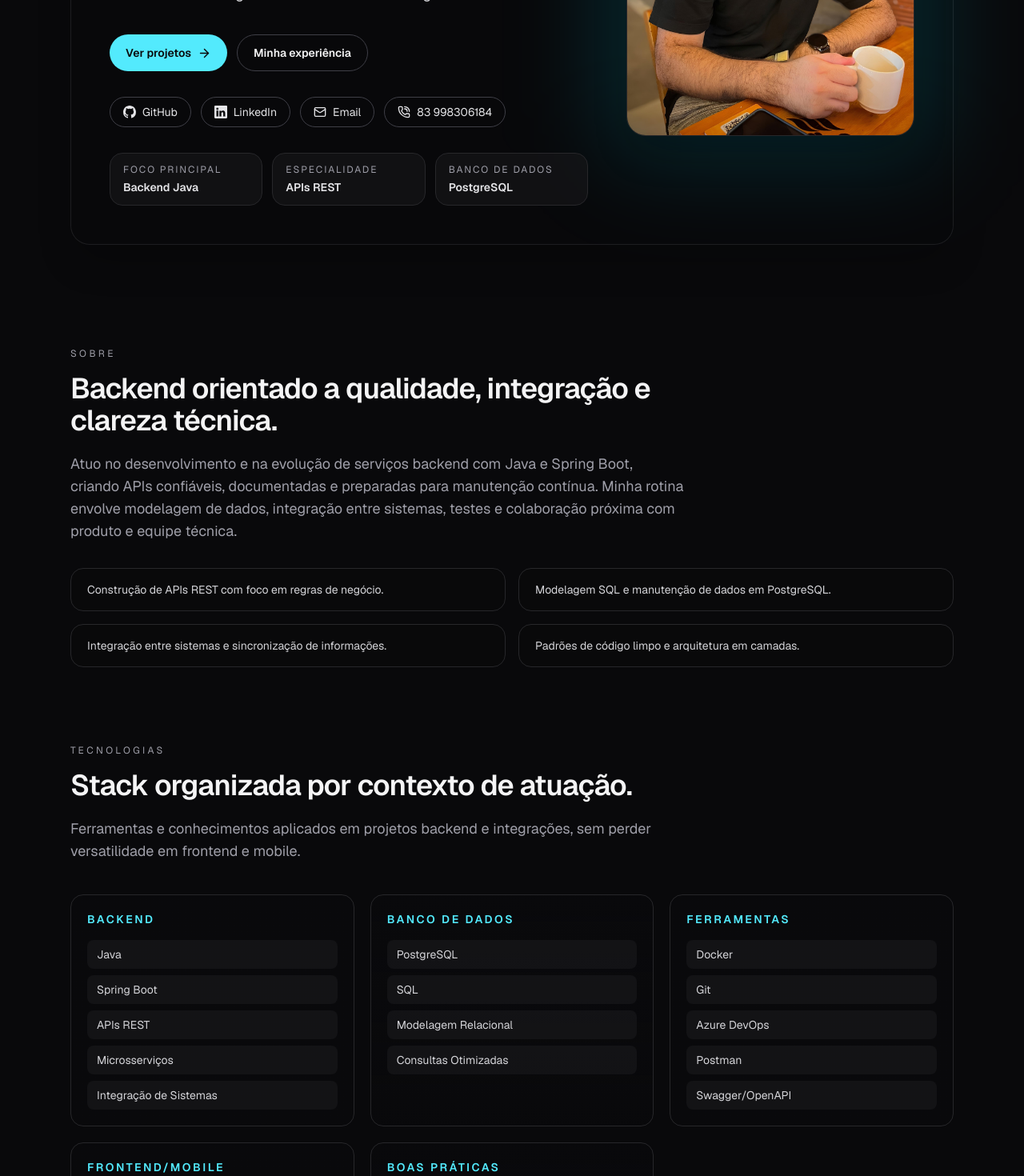
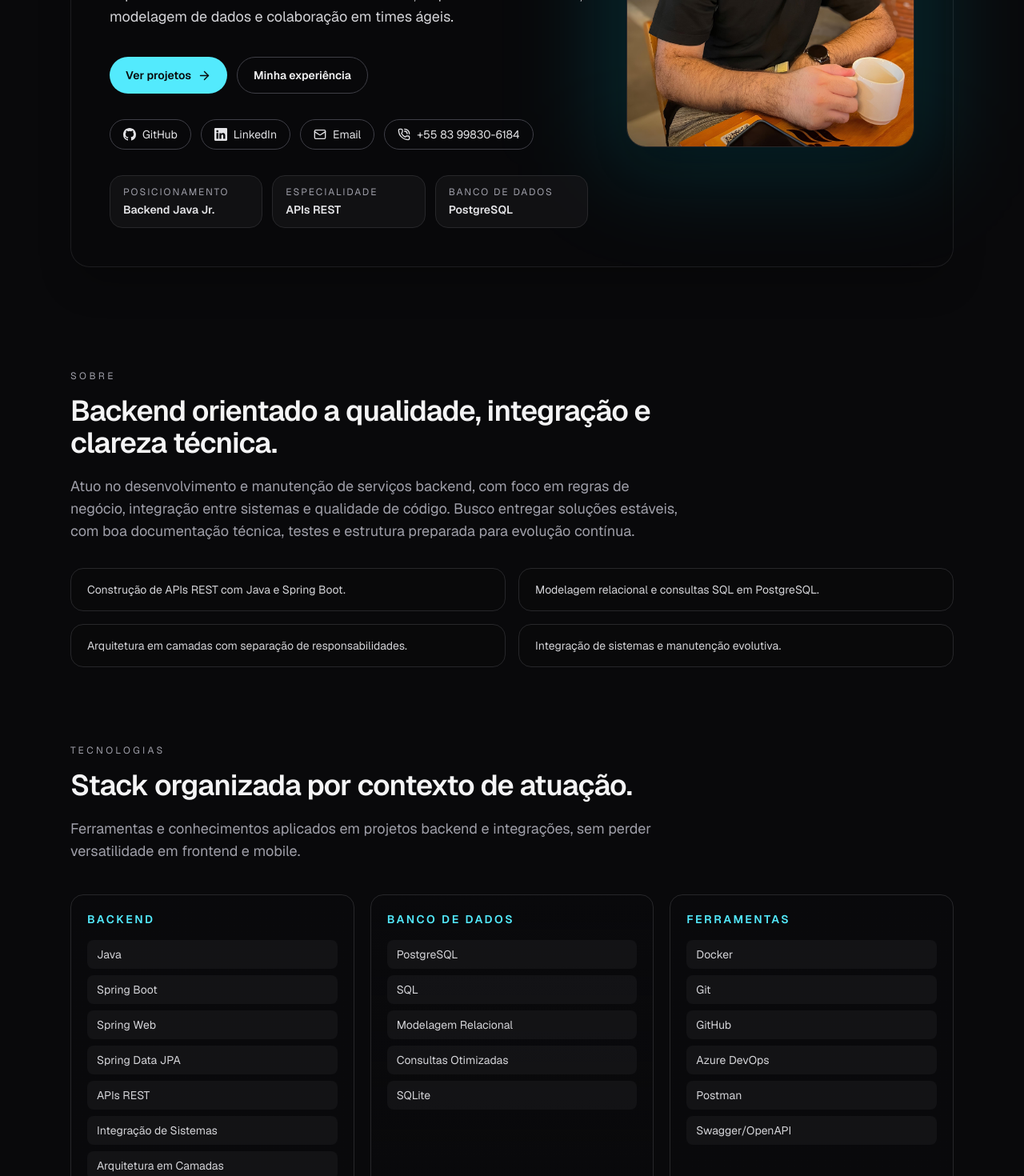
Before and after one commit to Nillocoelho/Portif-lio, a Next.js app: page / in a window 1280 px wide. Shown: the part 560-2030 px from the top of the page at 80% size. Built offline with nearby package versions, Linux system fonts and the light colour scheme.

Commit message:
Atualiza o portfólio com melhorias na acessibilidade, otimização de links de contato, adição de novas seções e ajustes nas descrições de projetos e experiências.

```diff
--- a/app/globals.css
+++ b/app/globals.css
@@ -23,6 +23,12 @@ body {
   color: var(--foreground);
 }
 
+a:focus-visible,
+button:focus-visible {
+  outline: 2px solid #67e8f9;
+  outline-offset: 2px;
+}
+
 ::selection {
   background: #67e8f9;
   color: #082f49;
--- a/app/layout.tsx
+++ b/app/layout.tsx
@@ -15,15 +15,15 @@ const geistMono = Geist_Mono({
 export const metadata: Metadata = {
   title: "Danillo Coelho Barbosa | Desenvolvedor Backend Java Jr.",
   description:
-    "Portfólio profissional de Danillo Coelho Barbosa, Desenvolvedor Backend Java Jr. com foco em Java, Spring Boot, APIs REST, PostgreSQL e integração de sistemas.",
+    "Desenvolvedor Backend Java Jr. focado na construção de APIs REST, integração de sistemas e manutenção de aplicações corporativas com Java, Spring Boot e PostgreSQL.",
   keywords: [
     "Desenvolvedor Backend Java Jr",
     "Java",
     "Spring Boot",
     "APIs REST",
     "PostgreSQL",
-    "Integracao de Sistemas",
-    "Portfolio Backend",
+    "Integração de Sistemas",
+    "Portfólio Backend",
   ],
   openGraph: {
     title: "Danillo Coelho Barbosa | Desenvolvedor Backend Java Jr.",
--- a/components/Contact.tsx
+++ b/components/Contact.tsx
@@ -6,7 +6,10 @@ import { GitHubIcon, LinkedInIcon } from "./BrandIcons";
 
 export function Contact() {
   const phoneDigits = profile.phone.replace(/\D/g, "");
-  const phoneHref = `tel:+55${phoneDigits}`;
+  const normalizedPhone = phoneDigits.startsWith("55")
+    ? phoneDigits
+    : `55${phoneDigits}`;
+  const whatsappHref = `https://wa.me/${normalizedPhone}`;
 
   return (
     <Section id="contato" className="pb-16">
@@ -32,7 +35,9 @@ export function Contact() {
           </a>
 
           <a
-            href={phoneHref}
+            href={whatsappHref}
+            target="_blank"
+            rel="noopener noreferrer"
             className="inline-flex items-center gap-2 rounded-full border border-zinc-700 px-5 py-3 text-sm font-semibold text-zinc-100 transition hover:border-zinc-500 hover:bg-zinc-900"
           >
             <Phone size={16} />
@@ -44,7 +49,7 @@ export function Contact() {
           <a
             href={profile.github}
             target="_blank"
-            rel="noreferrer"
+            rel="noopener noreferrer"
             className="inline-flex items-center gap-2 rounded-full border border-zinc-700 px-4 py-2 text-zinc-300 transition hover:border-cyan-300/60 hover:text-white"
           >
             <GitHubIcon className="h-[15px] w-[15px]" />
@@ -54,7 +59,7 @@ export function Contact() {
           <a
             href={profile.linkedin}
             target="_blank"
-            rel="noreferrer"
+            rel="noopener noreferrer"
             className="inline-flex items-center gap-2 rounded-full border border-zinc-700 px-4 py-2 text-zinc-300 transition hover:border-cyan-300/60 hover:text-white"
           >
             <LinkedInIcon className="h-[15px] w-[15px]" />
--- a/components/Hero.tsx
+++ b/components/Hero.tsx
@@ -8,7 +8,10 @@ import { GitHubIcon, LinkedInIcon } from "./BrandIcons";
 
 export function Hero() {
   const phoneDigits = profile.phone.replace(/\D/g, "");
-  const phoneHref = `tel:+55${phoneDigits}`;
+  const normalizedPhone = phoneDigits.startsWith("55")
+    ? phoneDigits
+    : `55${phoneDigits}`;
+  const whatsappHref = `https://wa.me/${normalizedPhone}`;
 
   return (
     <section className="relative mx-auto flex min-h-screen w-full max-w-6xl items-center px-6 pb-20 pt-32 sm:pt-36">
@@ -106,7 +109,7 @@ export function Hero() {
               <a
                 href={profile.github}
                 target="_blank"
-                rel="noreferrer"
+                rel="noopener noreferrer"
                 className="inline-flex items-center gap-2 rounded-full border border-zinc-700 px-4 py-2 text-zinc-200 transition hover:border-cyan-300/60 hover:text-white"
               >
                 <GitHubIcon className="h-4 w-4" />
@@ -116,7 +119,7 @@ export function Hero() {
               <a
                 href={profile.linkedin}
                 target="_blank"
-                rel="noreferrer"
+                rel="noopener noreferrer"
                 className="inline-flex items-center gap-2 rounded-full border border-zinc-700 px-4 py-2 text-zinc-200 transition hover:border-cyan-300/60 hover:text-white"
               >
                 <LinkedInIcon className="h-4 w-4" />
@@ -132,7 +135,9 @@ export function Hero() {
               </a>
 
               <a
-                href={phoneHref}
+                href={whatsappHref}
+                target="_blank"
+                rel="noopener noreferrer"
                 className="inline-flex items-center gap-2 rounded-full border border-zinc-700 px-4 py-2 text-zinc-200 transition hover:border-cyan-300/60 hover:text-white"
               >
                 <PhoneCall size={16} />
--- a/data/profile.ts
+++ b/data/profile.ts
@@ -5,40 +5,40 @@ export const profile: Profile = {
   role: "Desenvolvedor Backend Java Jr.",
   heroStack: "Java | Spring Boot | APIs REST | PostgreSQL",
   availability: "Disponível para oportunidades backend Java",
-  email: "Nillocoelho@gmail.com",
-  phone: "83 998306184",
+  email: "nillocoelho@gmail.com",
+  phone: "+55 83 99830-6184",
   github: "https://github.com/Nillocoelho",
   linkedin: "https://www.linkedin.com/in/nillocoelho/",
   location: "Paraíba, Brasil",
-  bio: "Desenvolvedor Backend Java Jr. focado em sistemas corporativos, APIs REST e integração de dados. Trabalho com arquitetura em camadas, Clean Code e entregas consistentes em times ágeis.",
+  bio: "Desenvolvedor Backend Java Jr. focado na construção de APIs REST, integração de sistemas e manutenção de aplicações corporativas. Tenho experiência com desenvolvimento de software, arquitetura em camadas, modelagem de dados e colaboração em times ágeis.",
   about:
-    "Atuo no desenvolvimento e na evolução de serviços backend com Java e Spring Boot, criando APIs confiáveis, documentadas e preparadas para manutenção contínua. Minha rotina envolve modelagem de dados, integração entre sistemas, testes e colaboração próxima com produto e equipe técnica.",
+    "Atuo no desenvolvimento e manutenção de serviços backend, com foco em regras de negócio, integração entre sistemas e qualidade de código. Busco entregar soluções estáveis, com boa documentação técnica, testes e estrutura preparada para evolução contínua.",
   focusAreas: [
-    "Construção de APIs REST com foco em regras de negócio.",
-    "Modelagem SQL e manutenção de dados em PostgreSQL.",
-    "Integração entre sistemas e sincronização de informações.",
-    "Padrões de código limpo e arquitetura em camadas.",
+    "Construção de APIs REST com Java e Spring Boot.",
+    "Modelagem relacional e consultas SQL em PostgreSQL.",
+    "Arquitetura em camadas com separação de responsabilidades.",
+    "Integração de sistemas e manutenção evolutiva.",
   ],
   highlights: [
-    { label: "Foco principal", value: "Backend Java" },
+    { label: "Posicionamento", value: "Backend Java Jr." },
     { label: "Especialidade", value: "APIs REST" },
     { label: "Banco de dados", value: "PostgreSQL" },
   ],
   workflow: [
     {
-      title: "Descoberta técnica",
+      title: "Análise do problema",
       description:
-        "Mapeamento do problema, entendimento de requisitos e definição de contratos de API para reduzir retrabalho.",
+        "Entendimento de requisitos, definição de regras e desenho de contratos de API.",
     },
     {
-      title: "Implementação robusta",
+      title: "Implementação",
       description:
-        "Desenvolvimento orientado a camadas, tratamento de exceções e validações de domínio para garantir previsibilidade.",
+        "Desenvolvimento em camadas com validações de domínio, tratamento de exceções e documentação.",
     },
     {
       title: "Qualidade e evolução",
       description:
-        "Testes, documentação e melhoria contínua com foco em manutenção simples e escalabilidade progressiva.",
+        "Testes, revisão técnica e ajustes contínuos para manter estabilidade e facilidade de manutenção.",
     },
   ],
   technologies: [
@@ -47,9 +47,11 @@ export const profile: Profile = {
       items: [
         "Java",
         "Spring Boot",
+        "Spring Web",
+        "Spring Data JPA",
         "APIs REST",
-        "Microsserviços",
         "Integração de Sistemas",
+        "Arquitetura em Camadas",
       ],
     },
     {
@@ -59,33 +61,77 @@ export const profile: Profile = {
         "SQL",
         "Modelagem Relacional",
         "Consultas Otimizadas",
+        "SQLite",
       ],
     },
     {
       title: "Ferramentas",
-      items: ["Docker", "Git", "Azure DevOps", "Postman", "Swagger/OpenAPI"],
-    },
-    {
-      title: "Frontend/Mobile",
-      items: ["Angular", "TypeScript", "JavaScript", "Flutter", "Dart"],
+      items: [
+        "Docker",
+        "Git",
+        "GitHub",
+        "Azure DevOps",
+        "Postman",
+        "Swagger/OpenAPI",
+      ],
     },
     {
       title: "Boas práticas",
       items: [
         "Clean Code",
         "SOLID",
-        "Arquitetura em Camadas",
+        "DTOs",
+        "Validações de domínio",
+        "Tratamento de exceções",
+        "Testes unitários",
         "Versionamento",
-        "Testes",
       ],
+    },
+    {
+      title: "Frontend/Mobile",
+      items: ["Angular", "TypeScript", "JavaScript", "Flutter", "Dart"],
     },
   ],
   projects: [
     {
+      title: "API de Controle Financeiro",
+      subtitle: "Projeto backend Java/Spring Boot (em desenvolvimento).",
+      description:
+        "API REST para controle financeiro pessoal, desenvolvida com Java e Spring Boot, com autenticação, cadastro de usuários, controle de receitas e despesas, categorização, filtros por período, documentação Swagger e persistência em PostgreSQL.",
+      highlights: [
+        "Cadastro e autenticação de usuários.",
+        "CRUD de receitas e despesas.",
+        "Categorização de movimentações financeiras.",
+        "Filtros por mês, categoria e status.",
+        "Validações de regras de negócio.",
+        "Documentação da API com Swagger/OpenAPI.",
+        "Estrutura em camadas: controller, service, repository e DTOs.",
+        "Testes unitários para regras principais.",
+      ],
+      techs: [
+        "Java",
+        "Spring Boot",
+        "Spring Web",
+        "Spring Data JPA",
+        "PostgreSQL",
+        "JWT",
+        "Swagger/OpenAPI",
+        "Docker",
+        "JUnit",
+        "Mockito",
+      ],
+      github: null,
+      readme: null,
+      apiDocs: null,
+      demo: null,
+      category: "Backend Java",
+      featured: true,
+    },
+    {
       title: "FinanTech",
-      subtitle: "Aplicativo mobile para gestão de gastos pessoais.",
+      subtitle: "Aplicativo mobile para gestão financeira offline-first.",
       description:
-        "Aplicativo mobile de controle financeiro pessoal com funcionamento offline, persistência local em SQLite e experiência focada em organização de gastos mensais.",
+        "Aplicativo mobile de controle financeiro pessoal com funcionamento offline, persistência local em SQLite, filtros de despesas, totalizador mensal e notificações locais.",
       highlights: [
         "CRUD completo de despesas.",
         "Filtros por status e ordenação.",
@@ -102,62 +148,40 @@ export const profile: Profile = {
         "Local Notifications",
       ],
       github: "https://github.com/Nillocoelho/FinanTech",
+      readme: "https://github.com/Nillocoelho/FinanTech#readme",
+      apiDocs: null,
       demo: null,
-      category: "Mobile",
-      featured: true,
-    },
-    {
-      title: "IFteca_RAD",
-      subtitle: "Plataforma full stack para reserva acadêmica.",
-      description:
-        "Sistema web full stack para gestão e reserva de salas acadêmicas, com autenticação, painel administrativo, APIs REST e validação automática de conflitos.",
-      highlights: [
-        "Autenticação e perfis de acesso.",
-        "CRUD de salas com soft delete.",
-        "Reserva com detecção de conflitos.",
-        "Dashboard administrativo com KPIs.",
-        "APIs REST com Django REST Framework.",
-        "Notificações por e-mail.",
-        "Docker e testes automatizados.",
-      ],
-      techs: [
-        "Python",
-        "Django",
-        "Django REST Framework",
-        "Docker",
-        "SQLite/PostgreSQL",
-        "Bootstrap",
-        "Chart.js",
-      ],
-      github: "https://github.com/Nillocoelho/IFteca_RAD",
-      demo: null,
-      category: "Full Stack",
-      featured: true,
+      category: "Mobile / Offline-first",
+      featured: false,
     },
   ],
   experiences: [
     {
       company: "Soft Performance",
       role: "Desenvolvedor de Software",
-      period: "Experiência Profissional",
+      period: "2025 — Atual",
       summary:
-        "Atuação no desenvolvimento e na manutenção de aplicações corporativas, com foco em backend e integração de dados entre sistemas.",
+        "Atuação no desenvolvimento e manutenção de aplicações corporativas, com foco em evolução de funcionalidades, integração de dados, endpoints REST, sincronização de informações e colaboração com times de produto, QA e desenvolvimento.",
       highlights: [
         "Implementação e evolução de endpoints REST.",
-        "Suporte a rotinas de sincronização de dados.",
-        "Colaboração em testes e documentação técnica.",
+        "Apoio em rotinas de sincronização de dados.",
+        "Manutenção de funcionalidades em sistemas corporativos.",
+        "Colaboração com testes, documentação técnica e análise de requisitos.",
+        "Participação em fluxos de trabalho com Azure DevOps e sprints.",
       ],
     },
     {
       company: "ASSERT",
       role: "Estagiário em Desenvolvimento de Software",
-      period: "Experiência de Estágio",
+      period: "2024 — 2025",
       summary:
-        "Participação no ciclo de desenvolvimento com foco em manutenção evolutiva, versionamento e boas práticas de engenharia.",
+        "Participação no desenvolvimento e manutenção evolutiva de sistemas internos, com contato com backend, frontend, versionamento, documentação e boas práticas de engenharia.",
       highlights: [
         "Apoio na manutenção de sistemas internos.",
-        "Evolução de funcionalidades com mentoria técnica.",
-        "Participação ativa em ritos de time ágil.",
+        "Evolução de funcionalidades com acompanhamento técnico.",
+        "Participação em ritos de time ágil.",
+        "Uso de Git para versionamento.",
+        "Apoio em documentação e testes.",
       ],
     },
   ],
--- a/types/portfolio.ts
+++ b/types/portfolio.ts
@@ -9,7 +9,9 @@ export type ProjectItem = {
   description: string;
   highlights: string[];
   techs: string[];
-  github: string;
+  github?: string | null;
+  readme?: string | null;
+  apiDocs?: string | null;
   demo?: string | null;
   category: string;
   featured: boolean;
```
Also changed, not shown: components/ProjectCard.tsx (+39 -23 lines), components/Projects.tsx (+4 -4 lines).
